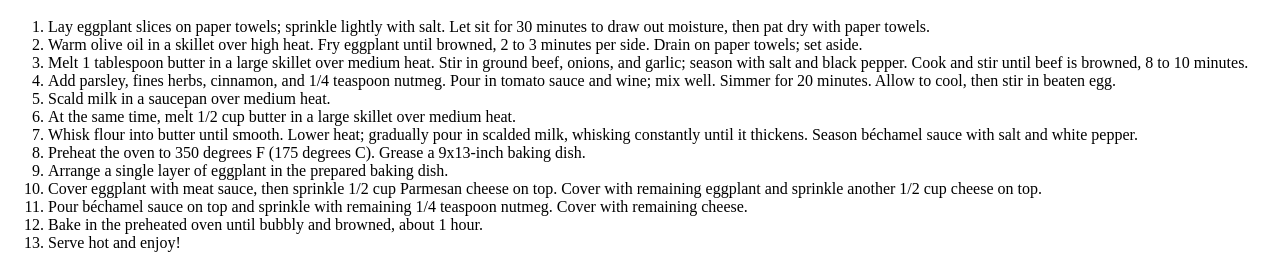
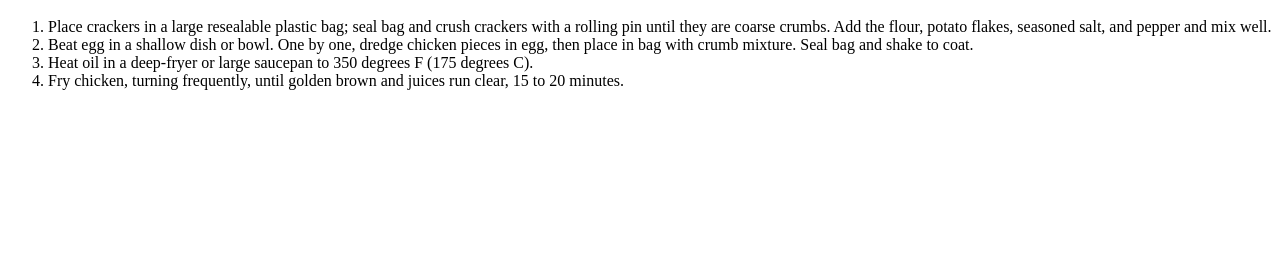
Before and after one commit to mugonation31/odin-recipes, a plain HTML site: page recipes/fried-chicken.html in a window 1280 px wide. Shown: the part 698-966 px from the top of the page. After the commit the page ends 804 px from the top, so only its background shows below. Drawn offline with Linux system fonts and the light colour scheme.

Commit message:
Edit fried-chicken.html to include fried chicken details
I made changes to the copied over structured from moussaka recipe page
so that it now has details of the fried chicken details for the new page.

```diff
--- a/recipes/fried-chicken.html
+++ b/recipes/fried-chicken.html
@@ -32,27 +32,13 @@
 
   <h1>Steps</h1>
   <ol>
-    <li>Lay eggplant slices on paper towels; sprinkle lightly with salt. Let sit for 30 minutes to draw out moisture,
-      then pat dry with paper towels.</li>
-    <li>Warm olive oil in a skillet over high heat. Fry eggplant until browned, 2 to 3 minutes per side. Drain on paper
-      towels; set aside.</li>
-    <li>Melt 1 tablespoon butter in a large skillet over medium heat. Stir in ground beef, onions, and garlic; season
-      with salt and black pepper. Cook and stir until beef is browned, 8 to 10 minutes.</li>
-    <li>Add parsley, fines herbs, cinnamon, and 1/4 teaspoon nutmeg. Pour in tomato sauce and wine; mix well. Simmer for
-      20 minutes. Allow to cool, then stir in beaten egg.</li>
-    <li>Scald milk in a saucepan over medium heat.</li>
-    <li>At the same time, melt 1/2 cup butter in a large skillet over medium heat.</li>
-    <li>Whisk flour into butter until smooth. Lower heat; gradually pour in scalded milk, whisking constantly until it
-      thickens.
-      Season béchamel sauce with salt and white pepper.</li>
-    <li>Preheat the oven to 350 degrees F (175 degrees C). Grease a 9x13-inch baking dish.</li>
-    <li>Arrange a single layer of eggplant in the prepared baking dish.</li>
-    <li>Cover eggplant with meat sauce, then sprinkle 1/2 cup Parmesan cheese on top. Cover with remaining eggplant and
-      sprinkle
-      another 1/2 cup cheese on top.</li>
-    <li>Pour béchamel sauce on top and sprinkle with remaining 1/4 teaspoon nutmeg. Cover with remaining cheese.</li>
-    <li>Bake in the preheated oven until bubbly and browned, about 1 hour.</li>
-    <li>Serve hot and enjoy!</li>
+    <li>Place crackers in a large resealable plastic bag; seal bag and crush crackers with a rolling pin until they are
+      coarse crumbs. Add the flour, potato flakes, seasoned salt, and pepper and mix well.</li>
+    <li>Beat egg in a shallow dish or bowl. One by one, dredge chicken pieces in egg, then place in bag with crumb
+      mixture. Seal bag and shake to coat.</li>
+    <li>Heat oil in a deep-fryer or large saucepan to 350 degrees F (175 degrees C).</li>
+    <li>Fry chicken, turning frequently, until golden brown and juices run clear, 15 to 20 minutes.</li>
+
   </ol>
 </body>
 
```
